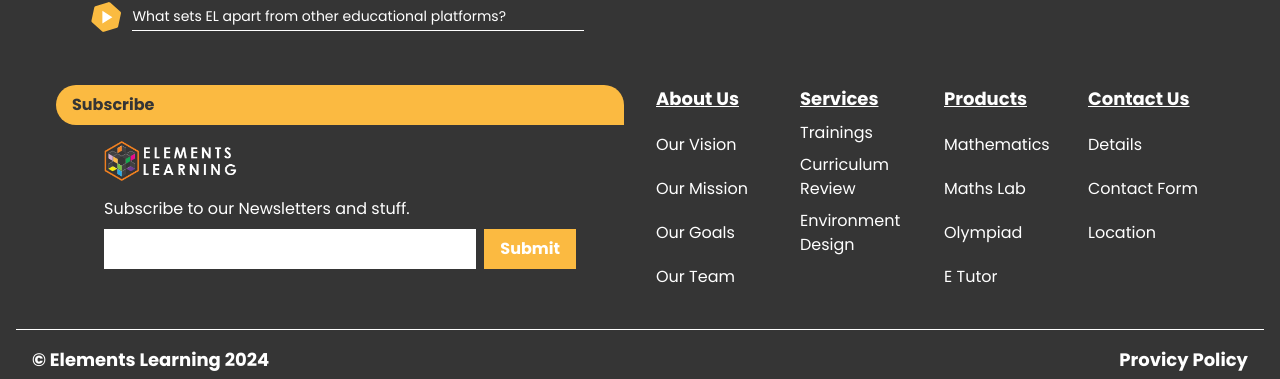
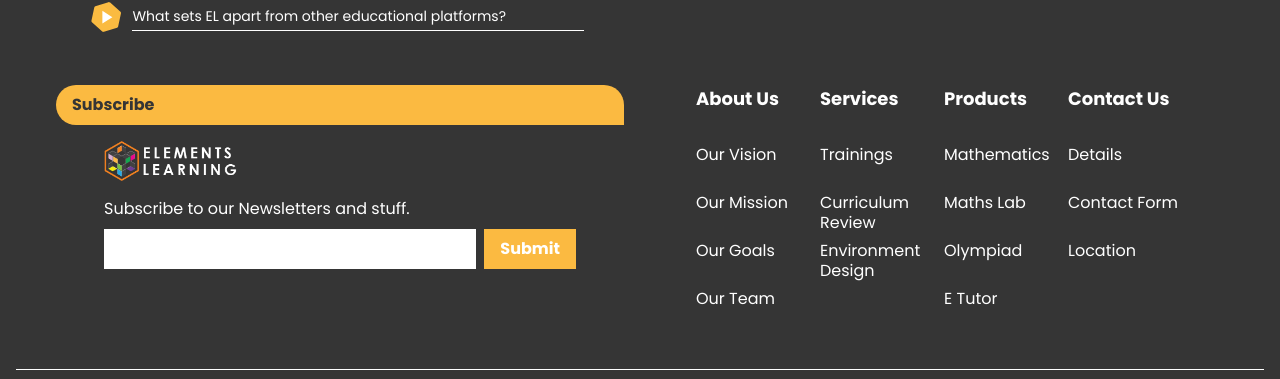
Before and after one commit to TahaShah141/elements-learning, a React (Vite) app: page /about in a window 1280 px wide. Shown: the part 3115-3494 px from the top of the page. Built offline with nearby package versions, Linux system fonts and the light colour scheme; grey boxes are pictures that could not be loaded.

Commit message:
Css changes

```diff
--- a/src/Pages/AboutPage.jsx
+++ b/src/Pages/AboutPage.jsx
@@ -31,11 +31,11 @@ export const AboutPage = () => {
         <div id="prospects" className="absolute grid px-4 xs:p-2 min-[500px]:p-5 md:p-10 lg:p-14 text-white min-[500px]:grid-cols-2 grid-rows-2 inset-0 bg-black/75">
           <SlidingDiv direction={"right"} className="flex flex-col md:gap-4 text-right min-[500px]:col-start-2 justify-center size-full">
             <h2 className="text-sm xs:text-lg min-[500px]:text-2xl md:text-3xl lg:text-6xl uppercase font-bold" >Our Mission</h2>
-            <p className="text-[10px] line-height-1 sm:text-[14px] md:text-sm lg:text-lg xl:text-xl">Our mission is to deliver top-tier, affordable K-12 educational solutions that equip learners with the knowledge, skills, and values necessary to excel in the 21st century. We strive to utilize the finest global resources and innovative teaching methods to provide a comprehensive, engaging, and locally relevant educational experience. Our commitment extends to enhancing teacher capabilities, fostering a culture of continuous feedback, and promoting the spirit of self-learning.</p>
+            <p className="text-[10px] leading-none sm:text-[14px] md:text-sm lg:text-lg xl:text-xl">Our mission is to deliver top-tier, affordable K-12 educational solutions that equip learners with the knowledge, skills, and values necessary to excel in the 21st century. We strive to utilize the finest global resources and innovative teaching methods to provide a comprehensive, engaging, and locally relevant educational experience. Our commitment extends to enhancing teacher capabilities, fostering a culture of continuous feedback, and promoting the spirit of self-learning.</p>
           </SlidingDiv>
           <SlidingDiv direction={"left"} className="flex flex-col md:gap-4 text-left row-start-2 justify-center size-full">
             <h2 className="text-sm xs:text-lg min-[500px]:text-2xl md:text-3xl lg:text-6xl uppercase font-bold"  >Our Vision</h2>
-            <p className="text-[10px] line-height-1 sm:text-[14px] md:text-sm lg:text-lg xl:text-xl">To reinvent K-12 education into a system that creates a nurturing environment for curiosity, creativity, and critical thinking, enabling every child to reach their full potential, understand themselves, and play a positive role in the larger community, paving the way for a brighter future for all.</p>
+            <p className="text-[10px] leading-none sm:text-[14px] md:text-sm lg:text-lg xl:text-xl">To reinvent K-12 education into a system that creates a nurturing environment for curiosity, creativity, and critical thinking, enabling every child to reach their full potential, understand themselves, and play a positive role in the larger community, paving the way for a brighter future for all.</p>
           </SlidingDiv>
         </div>
       </section>
@@ -52,7 +52,7 @@ export const AboutPage = () => {
           </div>
 
           <SlidingDiv direction="bottom" repeat={true} className="flex flex-col xl:gap-2 max-w-[500px] xl:text-right">
-            <h2 id="team" className="uppercase font-bold text-3xl sm:text-4xl md:text-5xl lg:text-4xl xl:text-6xl">Meet our Team</h2>
+            <h2 id="team" className="uppercase font-bold text-3xl sm:text-4xl md:text-5xl lg:text-4xl xl:text-6xl ">Meet our Team</h2>
             <p className="text-base md:text-xl lg:text-xl xl:text-2xl">Meet our dedicated team of education experts and innovators, committed to revolutionizing K-12 education through research-based practices and accessible resources.</p>
           </SlidingDiv>
         </div>
--- a/src/Pages/Footer/LinksSection.jsx
+++ b/src/Pages/Footer/LinksSection.jsx
@@ -5,34 +5,34 @@ export const LinksSection = () => {
   return (
     <div className="flex flex-1 flex-col gap-4">
       <div className="p-2 border-b-2 xl:hidden border-[#FBBA41] font-bold text-white">Links</div>
-      <div className="flex-1 grid text-sm md:text-base grid-cols-2 sm:grid-cols-4 gap-2 gap-y-4 text-white">
+      <div className="flex-1 grid text-sm md:text-base px-10   bg-red-5 grid-cols-2 sm:grid-cols-4 gap-2 gap-y-4 text-white">
         <div className="flex-1 flex flex-col gap-2 justify-between">
-          <HashLink to={"/about"} className="font-bold text-lg underline">About Us</HashLink>
-          <HashLink to={"/about#prospects"}>Our Vision</HashLink>
-          <HashLink to={"/about#prospects"}>Our Mission</HashLink>
-          <HashLink to={"/about#goals"}>Our Goals</HashLink>
-          <HashLink to={"/about#team"}>Our Team</HashLink>
-        </div>
-        <div className="flex-1 flex flex-col gap-2 align-center justify-between">
-          <HashLink  to={"/services"} className="font-bold text-lg underline">Services</HashLink>
-          <HashLink  to={"/services"}>Trainings</HashLink>
-          <HashLink  to={"/services"}>Curriculum Review</HashLink>
-          <HashLink  to={"/services"}>Environment Design</HashLink>
-          <HashLink className="opacity-0">-</HashLink>
+          <HashLink to={"/about"} className="font-bold text-lg pb-6">About Us</HashLink>
+          <HashLink className={"h-10 leading-tight "} to={"/about#prospects"}>Our Vision</HashLink>
+          <HashLink className={"h-10 leading-tight "} to={"/about#prospects"}>Our Mission</HashLink>
+          <HashLink className={"h-10 leading-tight "} to={"/about#goals"}>Our Goals</HashLink>
+          <HashLink className={"h-10 leading-tight "} to={"/about#team"}>Our Team</HashLink>
         </div>
         <div className="flex-1 flex flex-col gap-2 justify-between">
-          <HashLink to={"https://elemaths.shop/products/"} target="_blank" className="font-bold text-lg underline">Products</HashLink>
-          <HashLink to={"https://elemaths.shop/products/"} target="_blank">Mathematics</HashLink>
-          <HashLink to={"https://elemaths.shop/product-category/maths-lab/"}>Maths Lab</HashLink>
-          <HashLink to={"https://elemaths.shop/"} target="_blank">Olympiad</HashLink>
-          <HashLink to={"https://elemaths.shop/"} target="_blank">E Tutor</HashLink>
+          <HashLink  to={"/services"} className="font-bold text-lg pb-6">Services</HashLink>
+          <HashLink className={"h-10 leading-tight "}   to={"/services"}>Trainings</HashLink>
+          <HashLink className={"h-10 leading-tight "}  to={"/services"}>Curriculum Review</HashLink>
+          <HashLink className={"h-10 leading-tight "}  to={"/services"}>Environment Design</HashLink>
+          <HashLink className={"h-10 leading-tight opacity-0"} >-</HashLink>
         </div>
         <div className="flex-1 flex flex-col gap-2 justify-between">
-          <HashLink to={"/contact"} className="font-bold text-lg underline">Contact Us</HashLink>
-          <HashLink to={"/contact#info"}>Details</HashLink>
-          <HashLink to={"/contact#form"}>Contact Form</HashLink>
-          <HashLink to={"/contact#location"}>Location</HashLink>
-          <HashLink className="opacity-0">-</HashLink>
+          <HashLink to={"https://elemaths.shop/products/"} target="_blank" className="font-bold text-lg pb-6">Products</HashLink>
+          <HashLink className={"h-10 leading-tight "} to={"https://elemaths.shop/products/"} target="_blank">Mathematics</HashLink>
+          <HashLink className={"h-10 leading-tight "} to={"https://elemaths.shop/product-category/maths-lab/"}>Maths Lab</HashLink>
+          <HashLink className={"h-10 leading-tight "} to={"https://elemaths.shop/"} target="_blank">Olympiad</HashLink>
+          <HashLink className={"h-10 leading-tight "} to={"https://elemaths.shop/"} target="_blank">E Tutor</HashLink>
+        </div>
+        <div className="flex-1 flex flex-col gap-2 justify-between">
+          <HashLink to={"/contact"} className="font-bold text-lg pb-6">Contact Us</HashLink>
+          <HashLink className={"h-10 leading-tight "} to={"/contact#info"}>Details</HashLink>
+          <HashLink className={"h-10 leading-tight "} to={"/contact#form"}>Contact Form</HashLink>
+          <HashLink className={"h-10 leading-tight "} to={"/contact#location"}>Location</HashLink>
+          <HashLink className={"h-10 leading-tight opacity-0"} >-</HashLink>
         </div>
       </div>
     </div>
--- a/src/Pages/LandingPage/Hero.jsx
+++ b/src/Pages/LandingPage/Hero.jsx
@@ -2,7 +2,7 @@ import { IconButton } from "@/components/custom/IconButton"
 import { SlidingDiv } from "@/components/SlidingDiv"
 import { StaggeredHeaders } from "@/components/StaggeredHeaders"
 import { ArrowRightIcon } from "lucide-react"
-import { Link } from "react-router-dom"
+import { HashLink } from "react-router-hash-link"
 
 export const Hero = () => {
   return (
@@ -31,12 +31,12 @@ export const Hero = () => {
           </SlidingDiv>
         </div>
         <SlidingDiv direction={"bottom"} delay={1} className="flex gap-4 px-10 md:px-0">
-          <Link to={"/services/maths?tab=trainings"} >
-            <IconButton icon={<ArrowRightIcon className="size-full"/>} text={"Training"} className={"bg-[#FBBA41] font-bold text-sm py-3 sm:text-lg xs:text-xl lg:text-2xl text-white p-2 xs:px-4 lg:p-4"} />
-          </Link>
-          <Link to={"/contact"}>
+          <HashLink to={"/about"} >
+            <IconButton icon={<ArrowRightIcon className="size-full"/>} text={"View More"} className={"bg-[#FBBA41] font-bold text-sm py-3 sm:text-lg xs:text-xl lg:text-2xl text-white p-2 xs:px-4 lg:p-4"} />
+          </HashLink>
+          {/* <Link to={"/contact"}>
           <IconButton icon={<ArrowRightIcon className="size-full"/>} text={"Contact Us"} className={"text-[#FBBA41] font-bold text-sm py-3 sm:text-lg xs:text-xl lg:text-2xl bg-[#353535] p-2 xs:px-4 lg:p-4"} />
-          </Link>
+          </Link> */}
         </SlidingDiv>
       </div>
       <div className="w-full xl:w-2/5 gap-4 hidden bg-re-600 md:flex overflow-hidden">
--- a/src/Pages/LandingPage/OurJourney/OurJourneySection.jsx
+++ b/src/Pages/LandingPage/OurJourney/OurJourneySection.jsx
@@ -14,7 +14,7 @@ const JourneyMarker = ({color, content, header, reverse=false, index}) => {
   return (
     <SlidingDiv direction={reverse ? "bottom" : "top"} delay={index*animationTime/5} className={`relative w-full`} >
       <div className={`relative w-full flex justify-center -translate-y-1/2`} >
-        <div className={`absolute flex flex-col lg:gap-2 items-center w-[120%] min-[1400px]:w-full md:text-xs lg:text-sm xl:text-base text-center p-4 ${reverse ? "top-0 -translate-y-full" : "bottom-0 translate-y-full"}`}>
+        <div className={`absolute flex flex-col items-center w-[120%] min-[1400px]:w-full md:text-xs lg:text-sm xl:text-base text-center p-4 lg:py-6 xl:py-8 ${reverse ? "top-0 -translate-y-full" : "bottom-0 translate-y-full"}`}>
           <h4 className='font-semibold md:text-2xl xl:text-4xl'>{header}</h4>
           <p>{content}</p>
         </div>
@@ -70,7 +70,7 @@ export const OurJourneySection = () => {
         {inView &&
         <>
         {journeySteps.map(({color, header, content, contentBelow}, i) => (
-          <div className="flex flex-col md:p-1 h-full flex-1 items-center z-10"> {/* add padding bcz of overlapping*/}
+          <div className="flex flex-col h-full flex-1 items-center z-10"> {/* add padding bcz of overlapping*/}
             <div className="w-full" style={{height: `${getPercentageY(((i*2)+1)/10)}%`}} />
             <JourneyMarker index={i} offset={0} color={color} header={header} content={content} reverse={!contentBelow} />
           </div>
--- a/src/Pages/LandingPage/StaggeredPillarHeader.jsx
+++ b/src/Pages/LandingPage/StaggeredPillarHeader.jsx
@@ -1,4 +1,3 @@
-import React from 'react';
 import { motion } from 'framer-motion';
 import { useInView } from 'react-intersection-observer';
 
@@ -40,7 +39,7 @@ export const StaggeredPillarHeader = () => {
         variants={containerVariants}
         className="flex sm:flex-col sm:items-end "
       >
-        <motion.h2 className="text-8xl xs:text-[10rem] md:text-[12rem] line-height-1 lg:text-[16rem] font-bold" variants={itemVariants}>
+        <motion.h2 className="text-8xl xs:text-[10rem] md:text-[12rem] leading-none lg:text-[16rem] font-bold" variants={itemVariants}>
           4
         </motion.h2>
         <div className='flex flex-col justify-center sm:items-end'>
--- a/src/Pages/WhatWeOfferPage/Sections/sections.jsx
+++ b/src/Pages/WhatWeOfferPage/Sections/sections.jsx
@@ -41,6 +41,6 @@ export const sections =
         tabName: "assessments",
         content: <AssessmentsContent />
       },
-    ]
+    ],
   }
 ]
--- a/src/components/Cards/AssessmentCard.jsx
+++ b/src/components/Cards/AssessmentCard.jsx
@@ -9,7 +9,7 @@ export const AssessmentCard = ({headers, content, color, highlight, corner, numb
           <div className={`rounded-full size-24 lg:size-48 xl:size-52 p-2 lg:p-4 flex flex-col justify-center items-center rounded-${corner}-none`} style={{backgroundColor: color}}>
             <div className="flex -rotate-90 md:rotate-0 flex-col justify-center items-center">
               <h3 className="text-3xl lg:text-5xl xl:text-6xl font-bold" style={{color: highlight}}>{number}</h3>
-              <div className="flex flex-col items-center justify-center font-bold text-[10px] line-height-1 lg:text-xl xl:text-2xl">
+              <div className="flex flex-col items-center justify-center font-bold text-[10px] leading-none lg:text-xl xl:text-2xl">
                 <p>{headers[0]}</p>
                 <p>{headers[1]}</p>
               </div>
@@ -29,7 +29,7 @@ export const AssessmentCard = ({headers, content, color, highlight, corner, numb
           </div>
         </div>
       </div>
-      <p className="text-[10px] xs:text-[11px] sm:text-xs lg:text-sm xl:text-base line-height-1 text-center">
+      <p className="text-[10px] xs:text-[11px] sm:text-xs lg:text-sm xl:text-base leading-none text-center">
         {content}
       </p>
     </SlidingDiv>
--- a/src/components/Cards/ManipulativeCard.jsx
+++ b/src/components/Cards/ManipulativeCard.jsx
@@ -7,7 +7,7 @@ export const ManipulativeCard = ({name, src, color, innerColor, text, index}) =>
       <div className="size-16 xs:size-24 sm:size-32 md:size-40 lg:size-48 rounded-full rounded-tl-none overflow-hidden p-4 sm:p-8 md:p-10 lg:p-12" style={{backgroundColor: innerColor}}>
         <img src={src} className="w-full"/>
       </div>
-      <p className="flex-1 text-[8px] line-height-1 xs:text-[10px] sm:text-sm md:text-base xl:text-lg"><strong>{name+": "}</strong>{text}</p>
+      <p className="flex-1 text-[8px] leading-none xs:text-[10px] sm:text-sm md:text-base xl:text-lg"><strong>{name+": "}</strong>{text}</p>
     </SlidingDiv>
   )
 }
--- a/src/components/Cards/TeamCard.jsx
+++ b/src/components/Cards/TeamCard.jsx
@@ -6,8 +6,8 @@ export const TeamCard = ({name, designation, corner}) => {
     <div className={`relative group overflow-hidden rounded-[25px] sm:rounded-[40px] md:rounded-[50px] border border-black w-full aspect-[4/3] ${cornerClass} bg-orange-50`}>
       <img src={`/team/${name}.png`} alt="Missing"  className="w-full" />
       <div className="absolute inset-0 translate-y-full overflow-hidden group-hover:translate-y-0 gap-1 transition-all duration-500 flex flex-col justify-end p-3 sm:p-4 md:p-5 lg:p-4 xl:p-6 bg-black/40">
-        <p className="text-sm sm:text-base md:text-lg lg:text-base xl:text-2xl font-bold text-[#FBBA42]" style={{lineHeight: "1"}}>{name}</p>
-        <p className="text-[8px] xs:text-[10px] sm:text-xs line-height-1 lg:text-[10px] xl:text-sm text-white">{designation}</p>
+        <p className="text-sm sm:text-base md:text-lg lg:text-base xl:text-2xl font-bold text-[#FBBA42] leading-none">{name}</p>
+        <p className="text-[8px] xs:text-[10px] sm:text-xs leading-none lg:text-[10px] xl:text-sm text-white">{designation}</p>
       </div>
     </div>
   )
```
Also changed, not shown: src/constants/WhatWeOffer/Sections/MathSections/AssessmentsContents/studentAssessments.js (+5 -2 lines).
